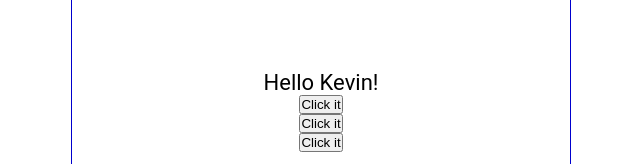
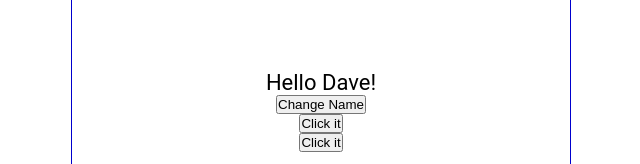
Before and after one commit to Jade1724/dave-01tut, a React (Create React App) app: page / in a window 1280 px wide. Shown: the part 315-479 px from the top of the page, without its empty margins (319-959 px from the left). Built offline with nearby package versions, Linux system fonts and the light colour scheme.

Commit message:
useStaet hook

```diff
--- a/src/Content.js
+++ b/src/Content.js
@@ -1,32 +1,31 @@
+import { useState } from "react";
+
 const Content = () => {
+  const [name, setName] = useState('Dave');
+  const [count, setCount] = useState(0);
+
   const handleNameChange = () => {
     const names = ["Bob", "Kevin", "Dave"];
     const int = Math.floor(Math.random() * 3);
-    return names[int];
+    setName(names[int]);
   };
 
   const handleClick = () => {
-    console.log('You clicked it');
+    setCount(count + 1);
+    setCount(count + 1);
+    console.log(count);
   };
 
-  const handleClick2 = (name) => {
-    console.log(`${name} was clicked`);
+  const handleClick2 = () => {
+    console.log(count)
   };
-
-  const handleClick3 = (e) => {
-    console.log(e.target.innerText);
-  }
-
-  const handleDoubleClick = (event) => {
-    console.log(event);
-  }
 
   return (
     <main>
-      <p onDoubleClick={handleDoubleClick}>Hello {handleNameChange()}!</p>
-      <button onClick={handleClick}>Click it</button>
-      <button onClick={() => handleClick2('Dave')}>Click it</button>
-      <button onClick={(e) => handleClick3(e)}>Click it</button>
+      <p>Hello {name}!</p>
+      <button onClick={handleNameChange}>Change Name</button>
+      <button onClick={() => handleClick()}>Click it</button>
+      <button onClick={() => handleClick2()}>Click it</button>
     </main>
   );
 };
```
